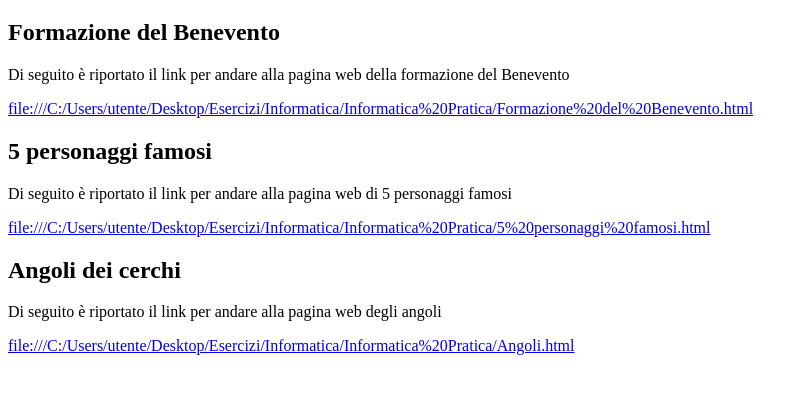
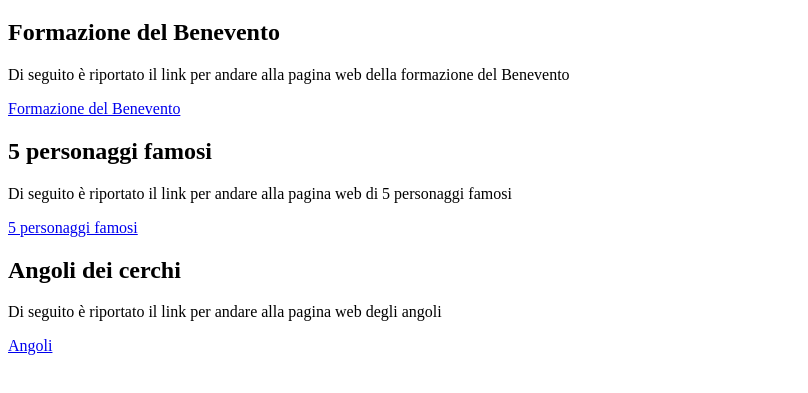
Before and after one commit to Walcker003/Walcker003.github.io, a plain HTML site: page Menù.html in a window 1280 px wide. Shown: the part 61-454 px from the top of the page, without its empty margins (0-808 px from the left). Drawn offline with Linux system fonts and the light colour scheme.

Commit message:
Aggiunta pagina web contenenti link

```diff
--- a/Menù.html
+++ b/Menù.html
@@ -13,21 +13,21 @@
         </h2>
         <p>Di seguito è riportato il link per andare alla pagina web della formazione del Benevento
         </p>
-        <a href="file:///C:/Users/utente/Desktop/Esercizi/Informatica/Informatica%20Pratica/Formazione%20del%20Benevento.html"target="_blank">file:///C:/Users/utente/Desktop/Esercizi/Informatica/Informatica%20Pratica/Formazione%20del%20Benevento.html
+        <a href="FormazionedelBenevento.html"target="_blank">Formazione del Benevento
         </a>
         <!--collegamento alla pagina web di 5 personaggi famosi-->
         <h2>5 personaggi famosi
         </h2>
         <p>Di seguito è riportato il link per andare alla pagina web di 5 personaggi famosi
         </p>
-        <a href="file:///C:/Users/utente/Desktop/Esercizi/Informatica/Informatica%20Pratica/5%20personaggi%20famosi.html"target="_blank">file:///C:/Users/utente/Desktop/Esercizi/Informatica/Informatica%20Pratica/5%20personaggi%20famosi.html
+        <a href="5personaggifamosi.html"target="_blank">5 personaggi famosi
         </a>
         <!--collegamento alla pagina web sugli angoli-->
         <h2>Angoli dei cerchi
         </h2>
         <p>Di seguito è riportato il link per andare alla pagina web degli angoli
         </p>
-        <a href="file:///C:/Users/utente/Desktop/Esercizi/Informatica/Informatica%20Pratica/Angoli.html"target="_blank">file:///C:/Users/utente/Desktop/Esercizi/Informatica/Informatica%20Pratica/Angoli.html
+        <a href="Angoli.html"target="_blank">Angoli
         </a>
         </body>
     </html>
```
